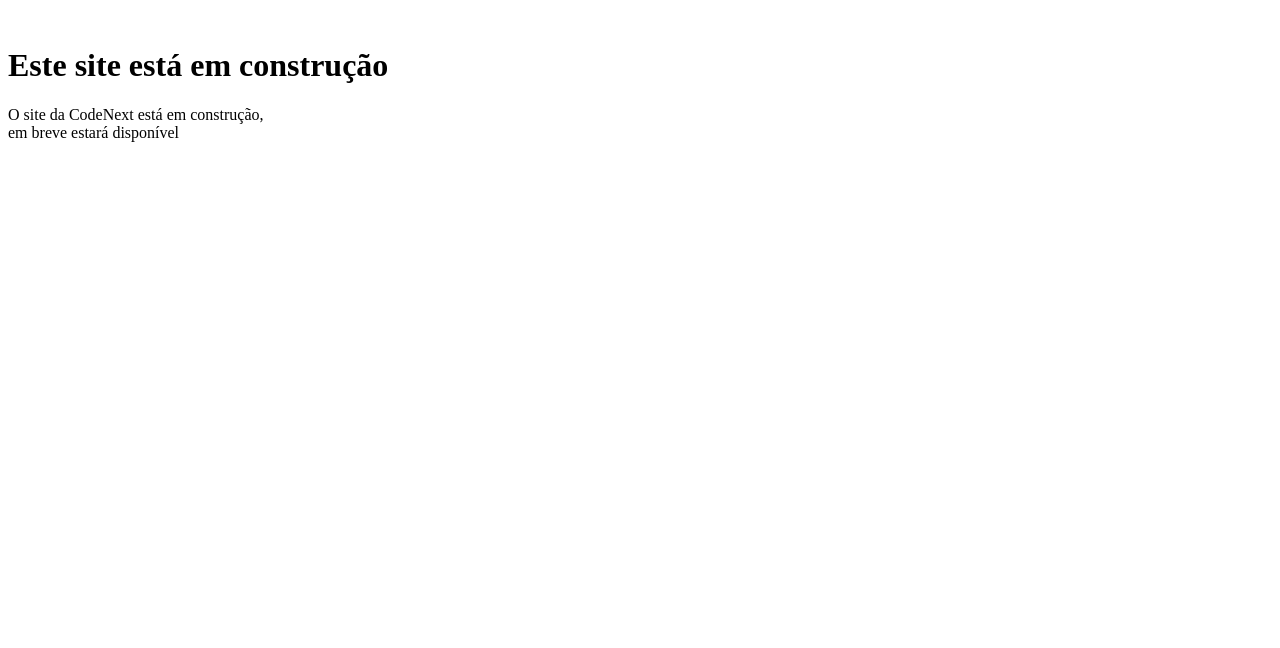
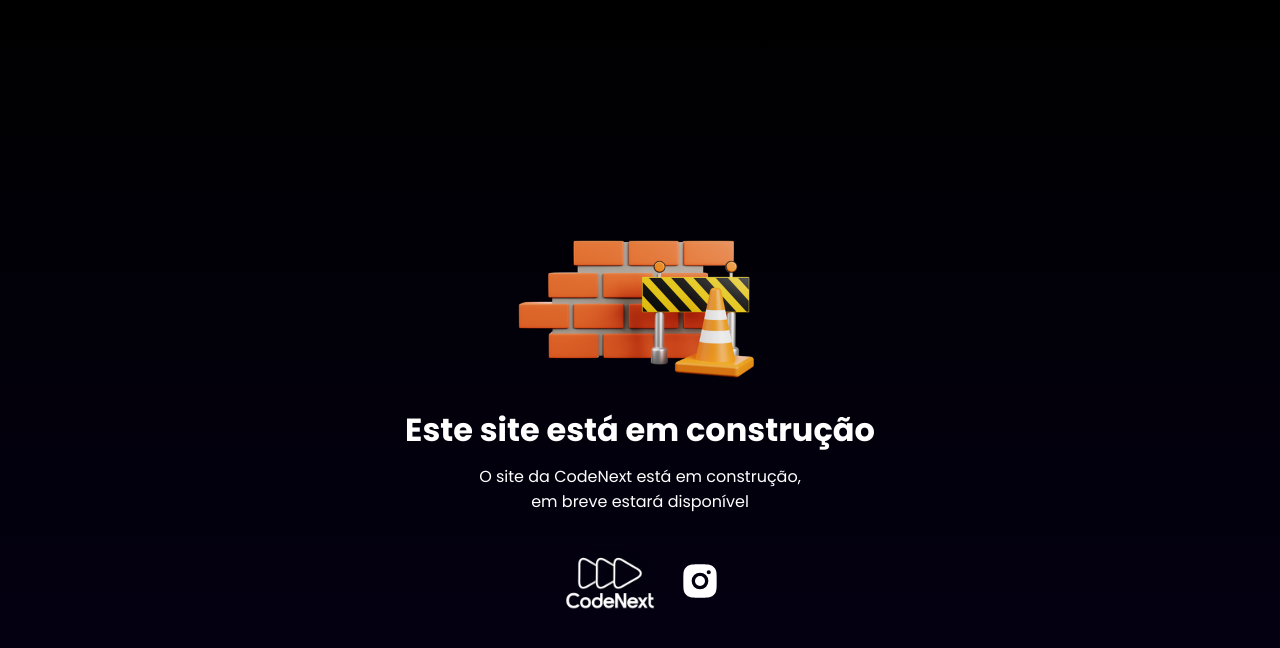
Before and after one commit to joaostorres2024/Codenext2024, a plain HTML site: page src/index.html in a window 1280 px wide. Drawn offline with Linux system fonts and the light colour scheme; the site is published under a folder, as on GitHub Pages, so addresses that start at the root find nothing.

Commit message:
Adicionado index.html

```diff
--- a/src/home.html
+++ b/src/index.html
@@ -3,14 +3,14 @@
 <head>
   <meta charset="UTF-8">
   <meta name="viewport" content="width=device-width, initial-scale=1.0">
-  <link href="/src/home.css" rel="stylesheet">
-  <link rel="icon" href="/img/projeto-de-construcao-7988566-6407252.webp">
+  <link href="index.css" rel="stylesheet">
+  <link rel="icon" href="projeto-de-construcao-7988566-6407252.webp">
   <title>CodeNext - Site em Construção</title>
 </head>
 <body class="container">
   <!--Estrutura da imagem-->
   <div class="image1">
-    <img class="image_cancela" src="/img/projeto-de-construcao-7988566-6407252.webp" alt="">
+    <img class="image_cancela" src="projeto-de-construcao-7988566-6407252.webp" alt="">
   </div>
   <!--Seção do texto-->
   <div>
@@ -20,8 +20,8 @@
   </div>
   <!--Seção da logo CodeNext-->
   <div class="container2">
-    <img class="logo_codenext" src="/img/CODE NEXT logo oficial mono BRANCA.png" alt="">
-    <a href="https://www.instagram.com/codenext.oficial/" target="_blank"><img class="instagram" src="/img/ri--instagram-fill.svg" alt=""></a>
+    <img class="logo_codenext" src="CODE NEXT logo oficial mono BRANCA.png" alt="">
+    <a href="https://www.instagram.com/codenext.oficial/" target="_blank"><img class="instagram" src="ri--instagram-fill.svg" alt=""></a>
   </div>
 </body>
 </html>
```
Also changed, not shown: img/CODE NEXT logo oficial mono SIMPLES  branca capa.jpg (deleted), img/freepik__upload__10771.jpeg (deleted), img/warning.png (deleted), src/CODE NEXT logo oficial mono BRANCA.png (renamed from img/CODE NEXT logo oficial mono BRANCA.png), src/index.css (renamed from src/home.css), src/projeto-de-construcao-7988566-6407252.webp (renamed from img/projeto-de-construcao-7988566-6407252.webp), src/ri--instagram-fill.svg (renamed from img/ri--instagram-fill.svg), 1 other file.
